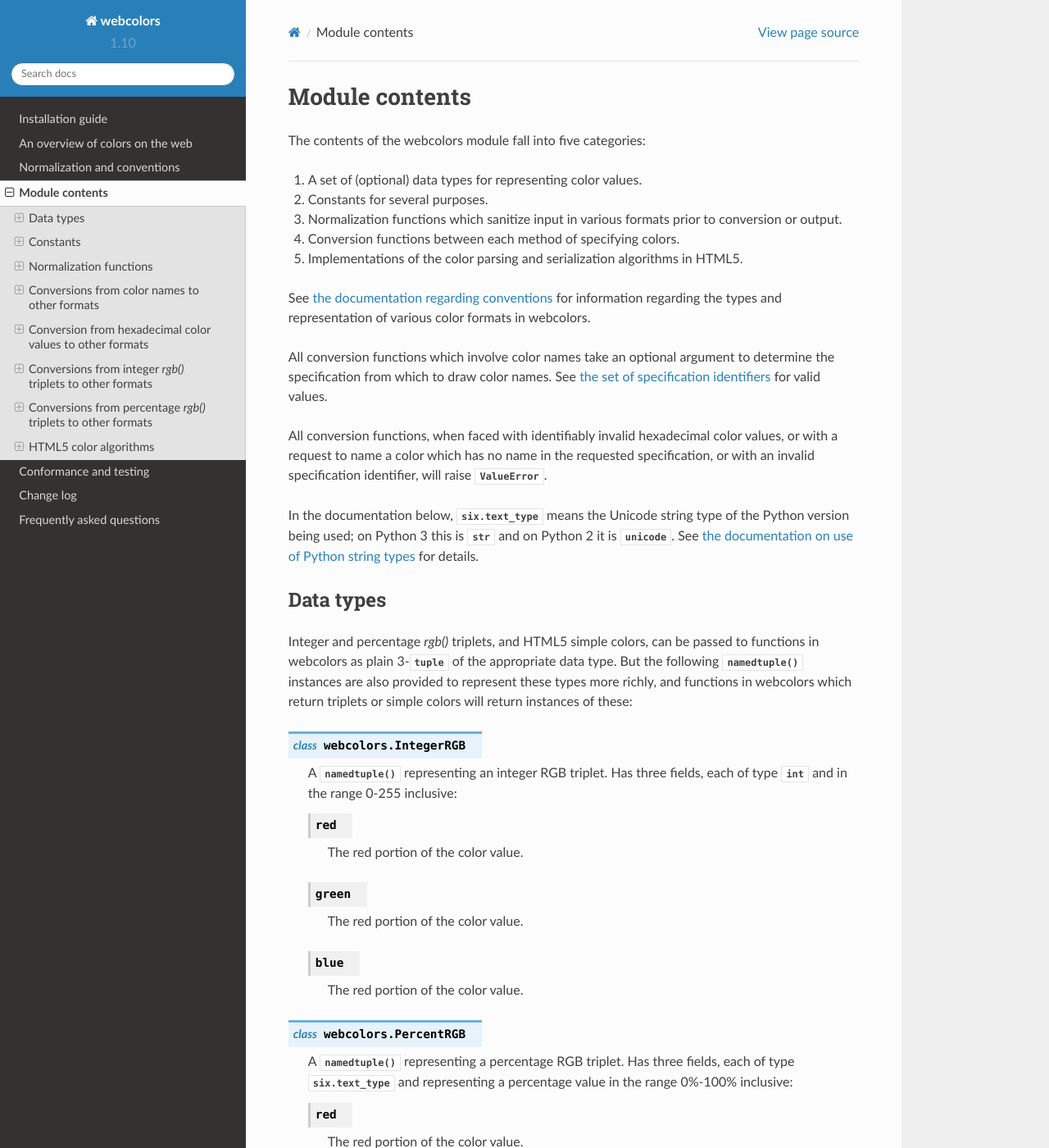
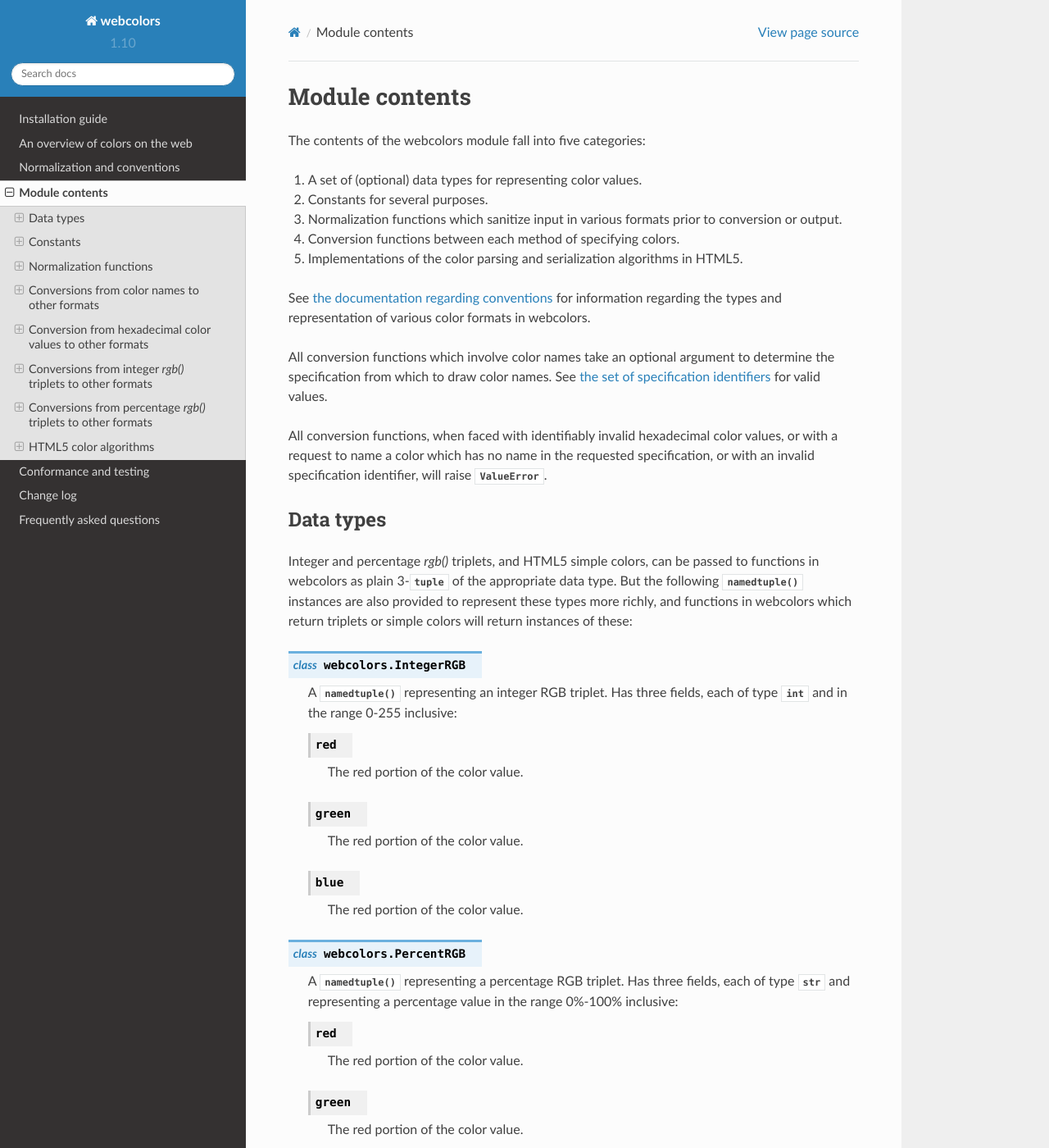
Before and after one commit to ubernostrum/webcolors, a Sphinx documentation site: the page built from docs/contents.rst, in a window 1280 px wide and 1400 px high. Shown: the whole window at 82% size. Built offline with Sphinx 7.4.7 and the Read the Docs theme 2.0.0, drawn with Linux system fonts in a browser that asks for light colours; some of the changed text lies outside the part shown.

Commit message:
No more six.

```diff
--- a/docs/conf.py
+++ b/docs/conf.py
@@ -27,7 +27,6 @@ if not on_rtd:
 
 intersphinx_mapping = {
     "python": ("https://docs.python.org/3", None),
-    "six": ("https://six.readthedocs.io/", None),
 }
 
 if not on_rtd:
--- a/docs/contents.rst
+++ b/docs/contents.rst
@@ -34,12 +34,6 @@ hexadecimal color values, or with a request to name a color which has
 no name in the requested specification, or with an invalid
 specification identifier, will raise :exc:`ValueError`.
 
-In the documentation below, :data:`six.text_type` means the Unicode
-string type of the Python version being used; on Python 3 this is
-:class:`str` and on Python 2 it is :class:`unicode`. See :ref:`the
-documentation on use of Python string types <string-types>` for
-details.
-
 
 Data types
 ----------
@@ -72,7 +66,7 @@ return triplets or simple colors will return instances of these:
 .. class:: PercentRGB
 
    A :func:`~collections.namedtuple` representing a percentage RGB
-   triplet. Has three fields, each of type :data:`six.text_type` and
+   triplet. Has three fields, each of type :class:`str` and
    representing a percentage value in the range 0%-100% inclusive:
 
    .. attribute:: red
@@ -257,7 +251,7 @@ Normalization functions
        ValueError: '0099cc' is not a valid hexadecimal color value.
 
    :param str hex_value: The hexadecimal color value to normalize.
-   :rtype: :data:`six.text_type`
+   :rtype: :class:`str`
    :raises ValueError: when the input is not a valid hexadecimal color value.
 
 .. function:: normalize_integer_triplet(rgb_triplet)
@@ -329,7 +323,7 @@ Conversions from color names to other formats
    :param str name: The color name to convert.
    :param str spec: The specification from which to draw the list of color
       names. Default is :data:`CSS3`.
-   :rtype: :data:`six.text_type`
+   :rtype: :class:`str`
    :raises ValueError: when the given name has no definition in the given spec.
 
 
@@ -423,7 +417,7 @@ Conversion from hexadecimal color values to other formats
    :param str hex_value: The hexadecimal color value to convert.
    :param str spec: The specification from which to draw the list of color
       names. Default is :data:`CSS3`.
-   :rtype: :data:`six.text_type`
+   :rtype: :class:`str`
    :raises ValueError: when the given color has no name in the given
       spec, or when the supplied hex value is invalid.
 
@@ -502,7 +496,7 @@ Conversions from integer `rgb()` triplets to other formats
    :type rgb_triplet: typing.Union[IntegerRGB, Tuple[int, int, int]]
    :param str spec: The specification from which to draw the list of color
       names. Default is :data:`CSS3`.
-   :rtype: :data:`six.text_type`
+   :rtype: :class:`str`
    :raises ValueError: when the given color has no name in the given spec.
 
 
@@ -522,7 +516,7 @@ Conversions from integer `rgb()` triplets to other formats
 
    :param rgb_triplet: The `rgb()` triplet.
    :type rgb_triplet: typing.Union[IntegerRGB, Tuple[int, int, int]]
-   :rtype: :data:`six.text_type`
+   :rtype: :class:`str`
 
 
 .. function:: rgb_to_rgb_percent(rgb_triplet)
@@ -594,7 +588,7 @@ Conversions from percentage `rgb()` triplets to other formats
    :type rgb_percent_triplet: typing.Union[PercentRGB, Tuple[str, str, str]]
    :param str spec: The specification from which to draw the list of color
        names. Default is :data:`CSS3`.
-   :rtype: :data:`six.text_type`
+   :rtype: :class:`str`
    :raises ValueError: when the given color has no name in the given spec.
 
 
@@ -677,7 +671,7 @@ HTML5 color algorithms
        ValueError: An HTML5 simple color must be a string exactly seven characters long.
 
    :param input: The color to parse.
-   :type input: :data:`six.text_type`, which must consist of exactly
+   :type input: :class:`str`, which must consist of exactly
        the character '#' followed by six hexadecimal digits
    :rtype: HTML5SimpleColor
    :raises ValueError: when the given input is not a Unicode string of
@@ -731,7 +725,7 @@ HTML5 color algorithms
        HTML5SimpleColor(red=0, green=13, blue=0)
 
    :param input: The color to parse.
-   :type input: :data:`six.text_type`
+   :type input: :class:`str`
    :rtype: HTML5SimpleColor
    :raises ValueError: when the given input is not a Unicode string,
       or when it is precisely the string `'transparent'`.
```
